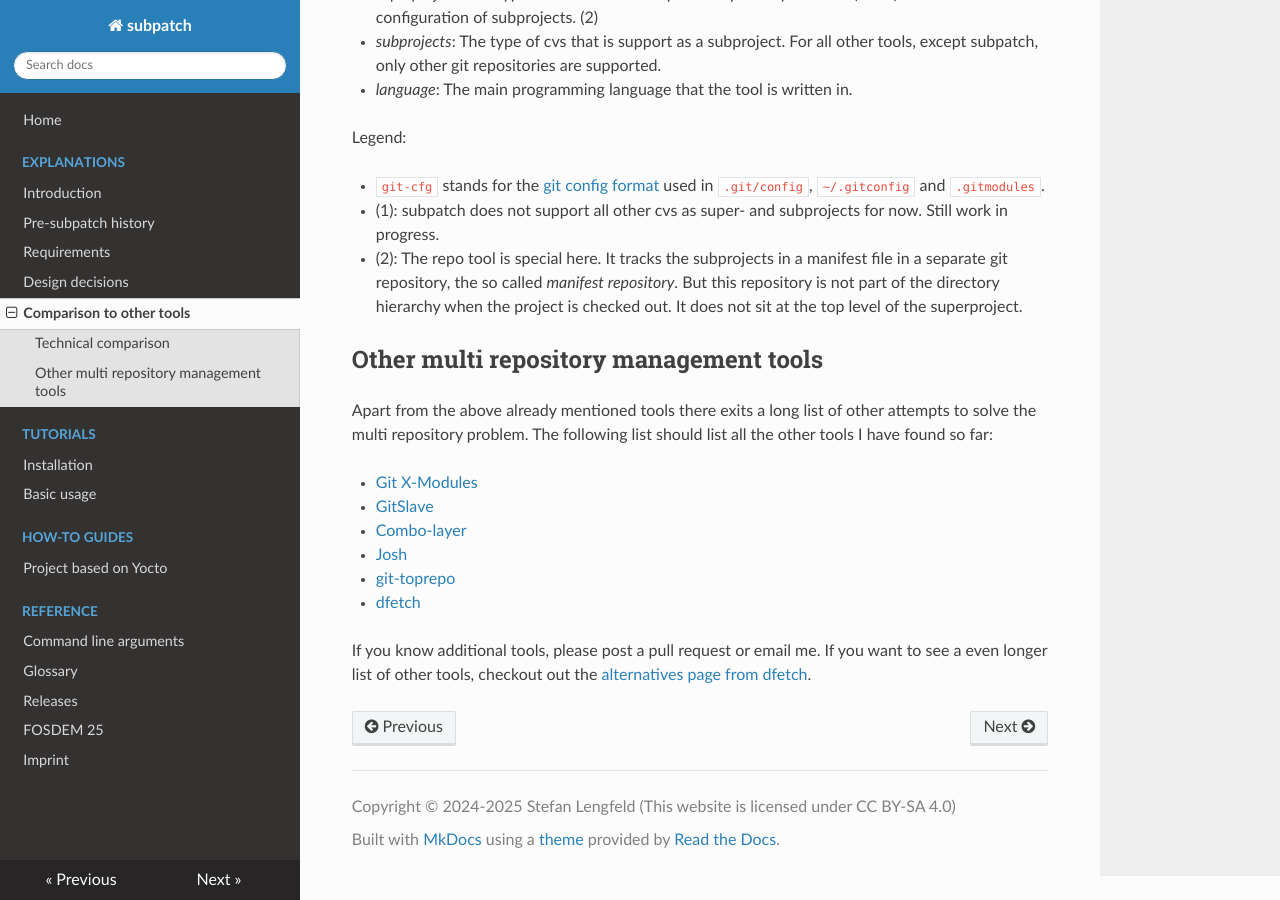
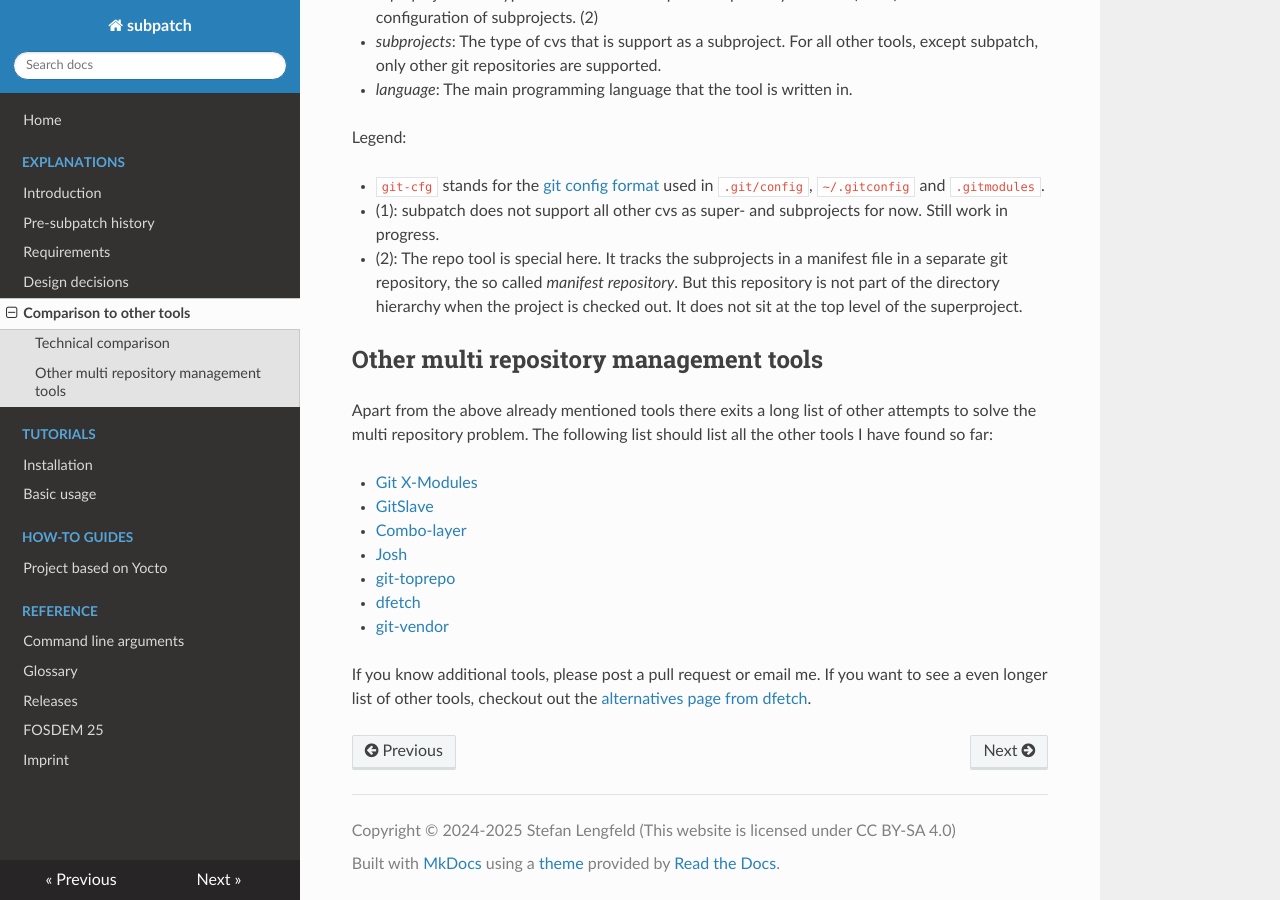
Before and after one commit to lengfeld/subpatch, an MkDocs documentation site: the page built from website/exp/comparison.md, in a window 1280 px wide and 900 px high, scrolled down 818 px. Built offline with MkDocs 1.6.1, drawn with Linux system fonts in a browser that asks for light colours; nearby versions of some CDN libraries.

Commit message:
website: and even add another tool

```diff
--- a/website/exp/comparison.md
+++ b/website/exp/comparison.md
@@ -58,6 +58,7 @@ list all the other tools I have found so far:
 * [Josh](https://github.com/josh-project/josh)
 * [git-toprepo](https://github.com/meroton/git-toprepo)
 * [dfetch](https://dfetch.readthedocs.io/en/latest/)
+* [git-vendor](https://brettlangdon.github.io/git-vendor/)
 
 If you know additional tools, please post a pull request or email me. If you
 want to see a even longer list of other tools, checkout out the
```
